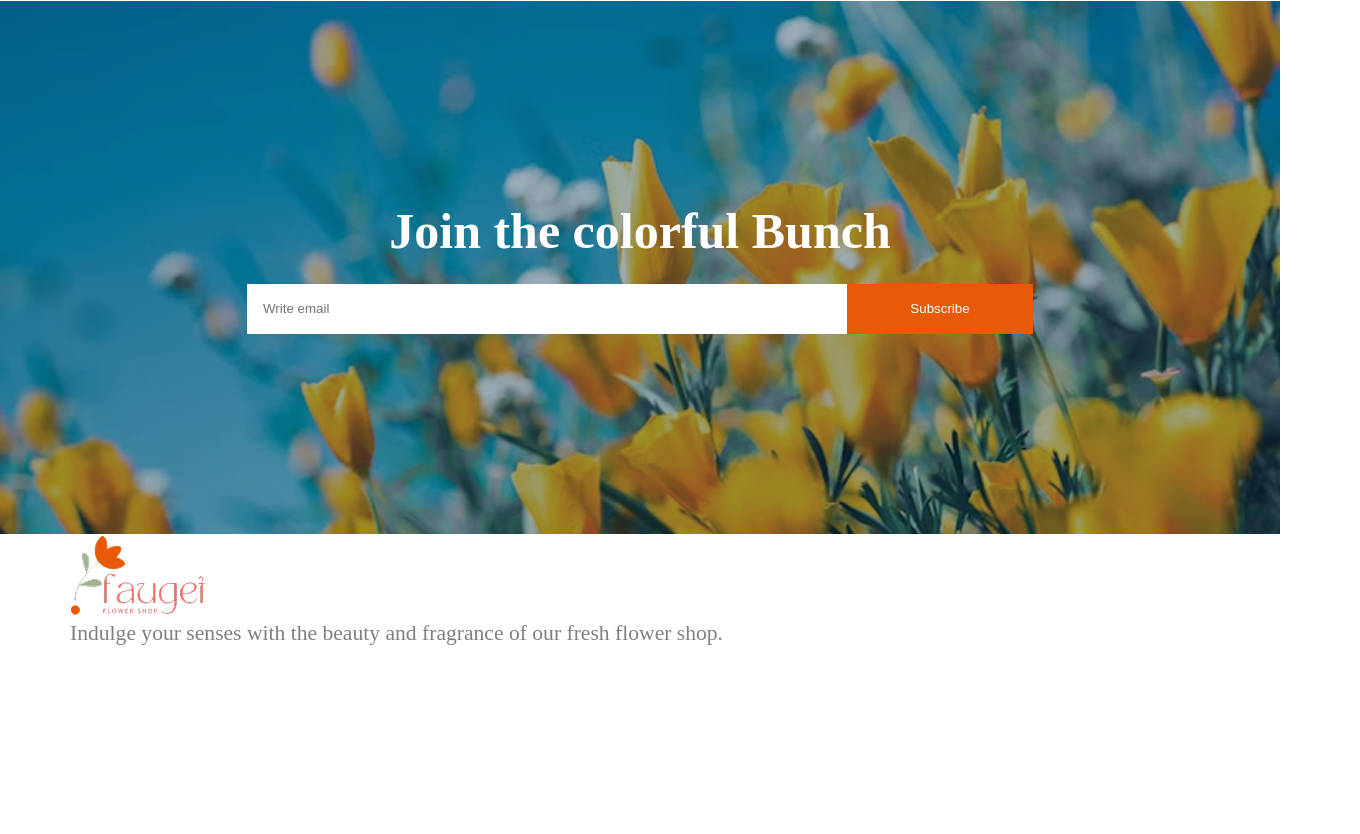
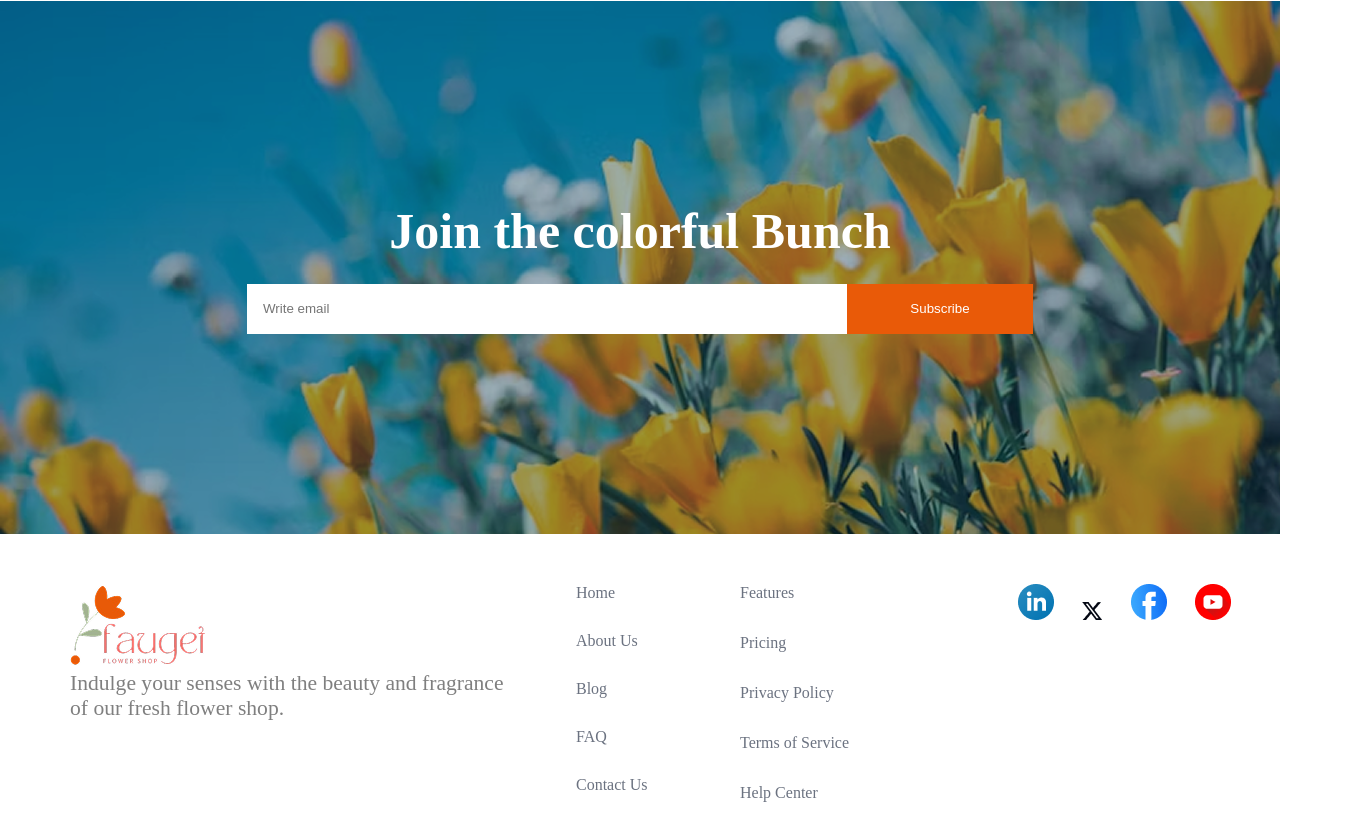
Before and after one commit to sumon-ahmed84/B12-A02-Responsive-Flowers, a plain HTML site: page index.html in a window 1280 px wide. Shown: the part 2952-3786 px from the top of the page, 1360 px wide, since content can reach past the window. Before the commit the page ends 3598 px from the top, so only its background shows below. Drawn offline with Linux system fonts and the light colour scheme.

Commit message:
footer section added

```diff
--- a/index.html
+++ b/index.html
@@ -163,7 +163,7 @@
           </div>
         </div>
       </section>
-      <section class="container">
+      <section class="container footer-parent">
         <div class="foot-description">
           <img src="./assets/logo.png" alt="" />
           <p class="praimary-color">
@@ -171,6 +171,29 @@
             flower shop.
           </p>
         </div>
+        <div class="footer-contact-section">
+
+          <a href="#">Home</a>
+          <a href="#">About Us</a>
+          <a href="#">Blog</a>
+          <a href="#">FAQ</a>
+          <a href="#">Contact Us</a>
+
+        </div>
+        <div class="footer-privacy-section">
+            <a href="#">Features</a>
+            <a href="#">Pricing</a>
+            <a href="#">Privacy Policy</a>
+            <a href="#">Terms of Service</a>
+            <a href="#">Help Center</a>
+
+        </div>
+        <div class="social-media-link">
+             <img src="./assets/icon-linkedin.png" alt="">
+             <img src="./assets/icon-twitter.png" alt="">
+             <img src="./assets/icon-facebook.png" alt="">
+             <img src="./assets/icon-youtube.png" alt="">
+        </div>
       </section>
     </footer>
   </body>
--- a/style/styles.css
+++ b/style/styles.css
@@ -191,7 +191,34 @@ a{
     color: rgb(255, 255, 255);
     margin-bottom: 1.5rem;
 }
+/* footer section */
+li{
+    list-style: none;
+}
+.footer-parent{
+    margin-top: 3.125rem;
+    display: grid;
+    grid-template-columns: 40% 10% 20% 30%;
+    gap: 50px;
 
+}
+.footer-contact-section a{
+        display: flex;
+        font-weight: 400px;
+        color: rgb(107, 114, 128);
+        font-size: 1rem;
+        margin-bottom: 30px;
+}
+.footer-privacy-section a{
+    display: flex;
+        font-weight: 400px;
+        color: rgb(107, 114, 128);
+        font-size: 1rem;
+        margin-bottom: 2rem;
+}
+.social-media-link img{
+        margin-right: 1.5rem;
+}
 
 
 @media screen and (max-width:425px) {
```
